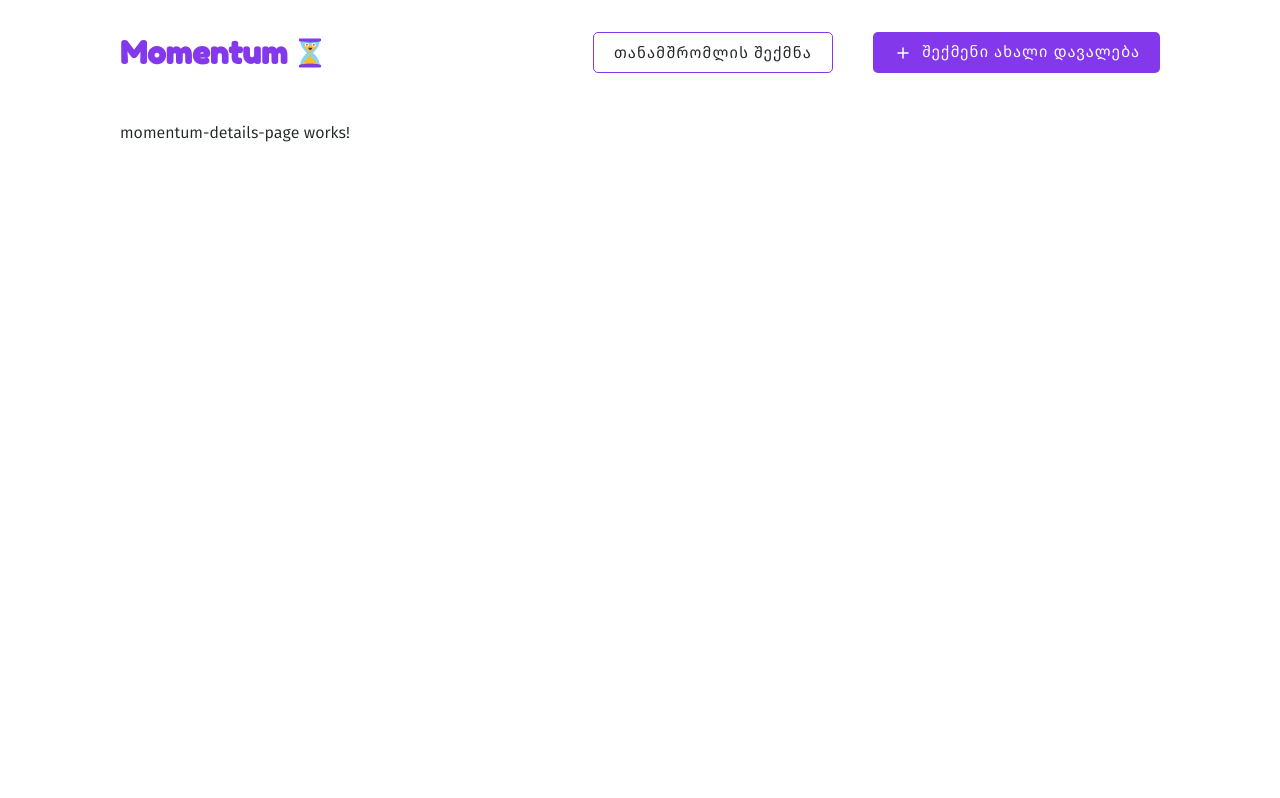
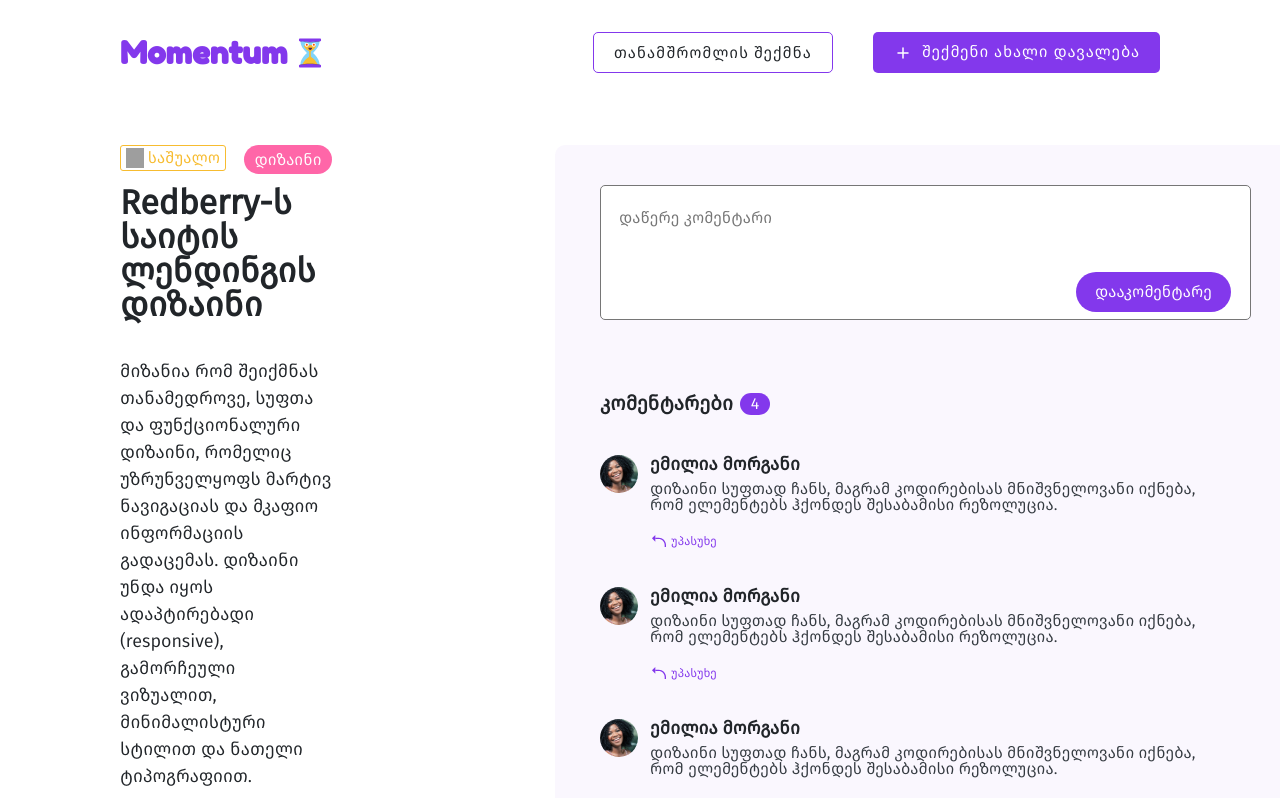
Before and after one commit to Zurbn/Momentum-redberry, an Angular app: page /details in a window 1280 px wide. Shown: the top 798 px of the page. Built offline with nearby package versions, Linux system fonts and the light colour scheme; grey boxes are pictures that could not be loaded.

Commit message:
[Momentum][Feature] - Initialized momentum-details-page

```diff
--- a/src/app/core/components/momentum-task-card/momentum-task-card.component.scss
+++ b/src/app/core/components/momentum-task-card/momentum-task-card.component.scss
@@ -13,11 +13,10 @@
 }
 .priority {
   width: 5.25rem;
-  height: 1.5rem;
+  height: 26px;
   gap: 0.25rem;
   border: 0.0625rem solid #f7bc30;
   border-radius: 0.3125rem;
-  border: 0.0625rem solid;
   line-height: 150%;
   font-weight: 500;
   font-size: 0.75rem;
--- a/src/app/pages/momentum-details-page/momentum-details-page.component.html
+++ b/src/app/pages/momentum-details-page/momentum-details-page.component.html
@@ -1 +1,84 @@
-<p>momentum-details-page works!</p>
+<div class="task-inner-page d-flex">
+  <div class="task-inner-page__left d-flex flex-column">
+    <div class="task-inner-page__left-type d-flex">
+      <div class="priority d-flex align-items-center justify-content-center">
+        <img
+          src="/assets/icons/middle-icon.svg"
+          alt=""
+          class="priority__icon"
+        />
+        საშუალო
+      </div>
+      <div class="category d-flex justify-content-center align-items-center">
+        დიზაინი
+      </div>
+    </div>
+    <div class="task-inner-page__task-title">
+      Redberry-ს საიტის ლენდინგის დიზაინი
+    </div>
+    <div class="task-inner-page__task-description">
+      მიზანია რომ შეიქმნას თანამედროვე, სუფთა და ფუნქციონალური დიზაინი, რომელიც
+      უზრუნველყოფს მარტივ ნავიგაციას და მკაფიო ინფორმაციის გადაცემას. დიზაინი
+      უნდა იყოს ადაპტირებადი (responsive), გამორჩეული ვიზუალით, მინიმალისტური
+      სტილით და ნათელი ტიპოგრაფიით.
+    </div>
+    <div class="task-inner-page__details">
+      <div class="task-inner-page__details-title">დავალების დეტალები</div>
+      <div class="task-inner-page__details-info"></div>
+    </div>
+  </div>
+
+  <div class="task-inner-page__right">
+    <div class="task-inner-page__right-comments">
+      <textarea
+        class="task-inner-page__right-comments-add"
+        placeholder="დაწერე კომენტარი"
+      ></textarea>
+      <div
+        class="task-inner-page__right-comments-submit d-flex align-items-center justify-content-center"
+      >
+        დააკომენტარე
+      </div>
+    </div>
+    <div class="task-inner-page__right-comments-quantity d-flex">
+      <div class="task-inner-page__right-comments-quantity-text">
+        კომენტარები
+      </div>
+      <div
+        class="task-inner-page__right-comments-quantity-number d-flex justify-content-center align-items-center"
+      >
+        {{ commentQuantity }}
+      </div>
+    </div>
+    <div class="test">
+      <div
+        *ngFor="let comment of commentAuthor"
+        class="task-inner-page__right-comments-feedbacks d-flex flex-column"
+      >
+        <div class="task-inner-page__right-comments-feedback d-flex">
+          <img [src]="comment.avatar" alt="" class="comment-icon" />
+          <div class="d-flex flex-column">
+            <div class="task-inner-page__right-comments-feedback-author">
+              {{ comment.author }}
+            </div>
+            <div class="task-inner-page__right-comments-feedback-comment">
+              {{ comment.comment }}
+            </div>
+            <div
+              class="task-inner-page__right-comments-feedback-reply d-flex align-items-center justify-content-center"
+            >
+              <img
+                class="task-inner-page__right-comments-feedback-reply-icon"
+                src="/assets/icons/arrow-left.svg"
+                alt=""
+              />
+              <div class="task-inner-page__right-comments-feedback-reply-text">
+                უპასუხე
+              </div>
+            </div>
+          </div>
+        </div>
+      </div>
+    </div>
+  </div>
+</div>
--- a/src/app/pages/momentum-details-page/momentum-details-page.component.scss
+++ b/src/app/pages/momentum-details-page/momentum-details-page.component.scss
@@ -0,0 +1,154 @@
+@import url("https://fonts.googleapis.com/css2?family=Inter:wght@400;600&display=swap");
+
+.task-inner-page {
+  gap: 13.9375rem;
+  margin-top: 2.5rem;
+  &__left {
+    &-type {
+      gap: 1.125rem;
+    }
+  }
+  &__right {
+    // width: 741px;
+    background-color: #f8f3fea6;
+    border-radius: 0.625rem;
+    padding: 2.5rem 2.8125rem 3.25rem 2.8125rem;
+    // height: 60.9375rem;
+    // overflow-y: auto;
+    &-comments {
+      position: relative;
+      &-add {
+        width: 40.6875rem;
+      }
+      &-submit {
+        width: 9.6875rem;
+        background-color: #8338ec;
+        color: white;
+        position: absolute;
+        font-size: 1rem;
+        // line-height: 100%;
+        border-radius: 1.25rem;
+        padding: 0.5rem 1.125rem;
+        right: 1.25rem;
+        bottom: 0.9375rem;
+      }
+      &-quantity {
+        gap: 0.4375rem;
+        margin-top: 4.125rem;
+        margin-bottom: 40px;
+        &-text {
+          font-size: 1.25rem;
+          line-height: 100%;
+          font-weight: 600;
+        }
+        &-number {
+          height: 1.375rem;
+          width: 1.875rem;
+          background-color: #8338ec;
+          color: #ffffff;
+          border-radius: 1.875rem;
+        }
+      }
+
+      &-feedback {
+        gap: 0.75rem;
+        margin-bottom: 2.375rem;
+        &-author {
+          font-weight: 600;
+          font-size: 1.125rem;
+          line-height: 100%;
+          margin-bottom: 0.5rem;
+        }
+        &-comment {
+          font-size: 1rem;
+          line-height: 100%;
+          color: #343a40;
+          margin-bottom: 0.625rem;
+        }
+        &-reply {
+          margin-top: 0.625rem;
+          gap: 0.3125rem;
+          width: fit-content;
+          &-text {
+            color: #8338ec;
+            font-size: 12px;
+            line-height: 100%;
+          }
+        }
+      }
+    }
+  }
+
+  &__task-title {
+    font-weight: 600;
+    font-size: 2.125rem;
+    margin-top: 0.75rem;
+    line-height: 100%;
+  }
+  &__task-description {
+    font-size: 1.125rem;
+    line-height: 150%;
+    margin-top: 2.25rem;
+    color: #212529;
+  }
+
+  &__details {
+    margin-top: 3.9375rem;
+    &-title {
+      font-weight: 600;
+      font-size: 1.5rem;
+      line-height: 100%;
+      color: #2a2a2a;
+    }
+  }
+}
+
+.priority {
+  width: 106px;
+  height: 26px;
+  gap: 0.25rem;
+  border: 0.0625rem solid #f7bc30;
+  border-radius: 0.1875rem;
+  line-height: 150%;
+  font-weight: 500;
+  font-size: 1rem;
+  padding: 0.25rem;
+  color: #f7bc30;
+  &__icon {
+    height: 1.25rem;
+    width: 1.125rem;
+  }
+}
+
+.category {
+  width: 5.5rem;
+  height: 1.8125rem;
+  white-space: nowrap;
+  padding: 0.3125rem 1.1563rem;
+  border-radius: 0.9375rem;
+  background-color: #ff66a8;
+  color: #ffffff;
+  font-size: 16px;
+}
+//////// Delete later /////
+textarea {
+  resize: none;
+  height: 8.4375rem;
+  padding: 1.25rem 0 0 1.125rem;
+  box-shadow: 0;
+  border-radius: 0.3125rem;
+  &:focus {
+    outline: none;
+  }
+}
+.comment-icon {
+  height: 2.375rem;
+  width: 2.375rem;
+}
+.test {
+  overflow-y: auto;
+  height: 580px;
+}
+.test:has(:last-child) {
+  padding-right: 20px;
+}
--- a/src/app/pages/momentum-details-page/momentum-details-page.component.ts
+++ b/src/app/pages/momentum-details-page/momentum-details-page.component.ts
@@ -3,8 +3,34 @@ import { Component } from '@angular/core';
 @Component({
   selector: 'app-momentum-details-page',
   templateUrl: './momentum-details-page.component.html',
-  styleUrls: ['./momentum-details-page.component.scss']
+  styleUrls: ['./momentum-details-page.component.scss'],
 })
 export class MomentumDetailsPageComponent {
-
+  commentAuthor = [
+    {
+      author: 'ემილია მორგანი',
+      comment:
+        'დიზაინი სუფთად ჩანს, მაგრამ კოდირებისას მნიშვნელოვანი იქნება, რომ ელემენტებს ჰქონდეს შესაბამისი რეზოლუცია.',
+      avatar: '/assets/icons/avatar-comment.svg',
+    },
+    {
+      author: 'ემილია მორგანი',
+      comment:
+        'დიზაინი სუფთად ჩანს, მაგრამ კოდირებისას მნიშვნელოვანი იქნება, რომ ელემენტებს ჰქონდეს შესაბამისი რეზოლუცია.',
+      avatar: '/assets/icons/avatar-comment.svg',
+    },
+    {
+      author: 'ემილია მორგანი',
+      comment:
+        'დიზაინი სუფთად ჩანს, მაგრამ კოდირებისას მნიშვნელოვანი იქნება, რომ ელემენტებს ჰქონდეს შესაბამისი რეზოლუცია.',
+      avatar: '/assets/icons/avatar-comment.svg',
+    },
+    {
+      author: 'ემილია მორგანი',
+      comment:
+        'დიზაინი სუფთად ჩანს, მაგრამ კოდირებისას მნიშვნელოვანი იქნება, რომ ელემენტებს ჰქონდეს შესაბამისი რეზოლუცია.',
+      avatar: '/assets/icons/avatar-comment.svg',
+    },
+  ];
+  commentQuantity = this.commentAuthor.length;
 }
```
Also changed, not shown: src/app/app.module.ts (+9 -1 lines), src/assets/icons/arrow-left.svg (added), src/assets/icons/avatar-comment.svg (added).
